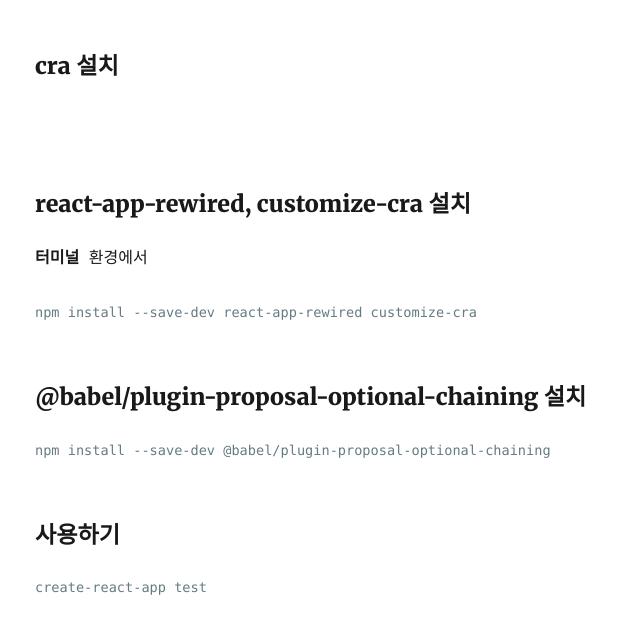
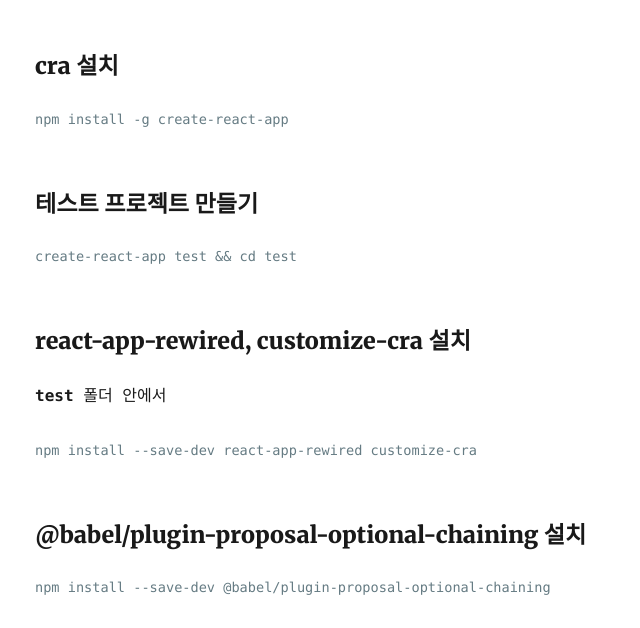
Before and after one commit to nghy97/nghy97.github.io, a Gatsby site: page /how-to-add-babel-plugin-to-cra/ in a window 1280 px wide. Shown: the part 170-798 px from the top of the page, without its empty margins (290-930 px from the left). Built offline with nearby package versions, Linux system fonts and the light colour scheme; Gatsby itself is replaced by a stand-in of ours; some packages are replaced by stand-ins of ours; code samples lack their colours.

Commit message:
Edit blog

````diff
--- a/content/blog/how-to-add-babel-plugin-to-cra/index.md
+++ b/content/blog/how-to-add-babel-plugin-to-cra/index.md
@@ -7,12 +7,18 @@
 ### cra 설치
 
 ```Shell
+npm install -g create-react-app
+```
 
+### 테스트 프로젝트 만들기
+
+```Shell
+create-react-app test && cd test
 ```
 
 ### react-app-rewired, customize-cra 설치
 
-**터미널** 환경에서
+**test** 폴더 안에서
 
 ```Shell
 npm install --save-dev react-app-rewired customize-cra
@@ -22,12 +28,6 @@
 
 ```Shell
 npm install --save-dev @babel/plugin-proposal-optional-chaining
-```
-
-### 사용하기
-
-```Shell
-create-react-app test
 ```
 
 test 디렉토리 안의 package.json에서 해당 부분을 수정한다.
````
